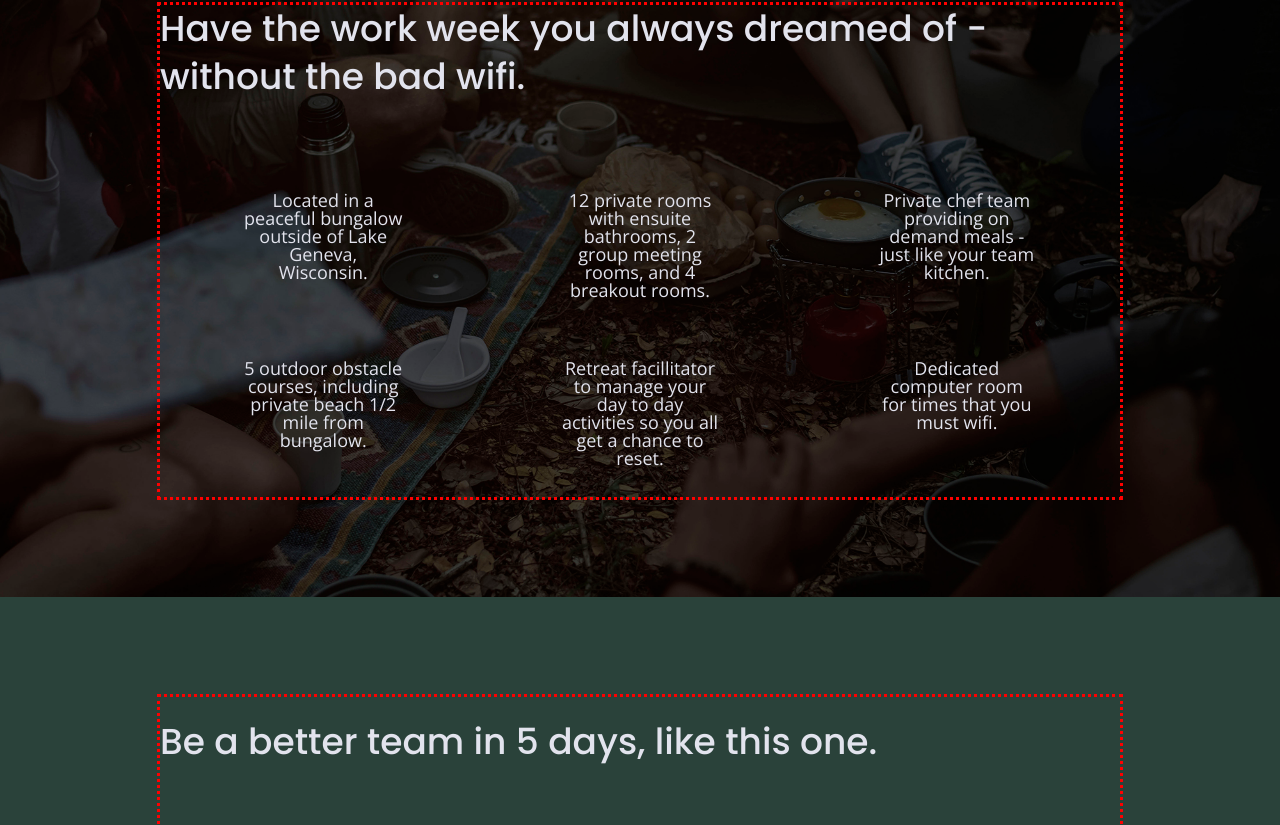
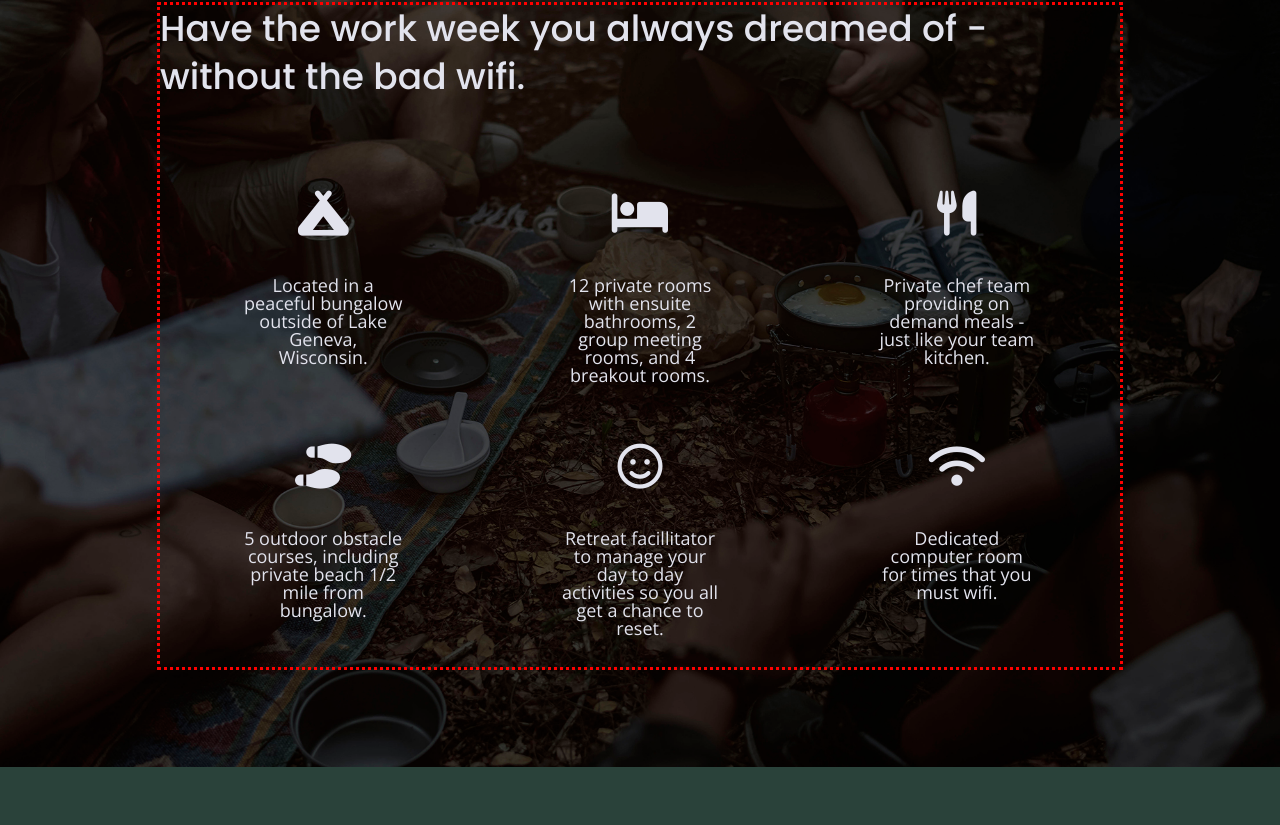
Before and after one commit to alekspono/unplugged, a website built with Parcel: page index.html in a window 1280 px wide. Shown: the part 1193-2018 px from the top of the page. Built offline with nearby package versions, Linux system fonts and the light colour scheme.

Commit message:
added Features icons

```diff
--- a/css/main.css
+++ b/css/main.css
@@ -302,6 +302,11 @@ article .content-wrapper {
   margin-bottom: 60px;
 }
 
+.features i {
+  font-size: 0.75em;
+  margin-bottom: 40px;
+}
+
 
 /*   REVIEWS   */
 
@@ -313,7 +318,7 @@ article .content-wrapper {
 
 
 
-.reviews .content-wrapper{
+.reviews .content-wrapper {
   display: flex;
   justify-content: space-between;
   flex-flow: row wrap;
@@ -323,7 +328,7 @@ article .content-wrapper {
 }
 
 .reviews article {
-  width: 49%;
+  width: 100%;
 }
 
 .reviews h2 {
@@ -333,13 +338,13 @@ article .content-wrapper {
 }
 
 .reviews h3 {
-  width: 55%;
  margin: 20px 0;
 }
 
 .reviews figure {
- width: 49%;
+  width: 100%;
 }
+
 
 /*  FOOTER   */
 
@@ -639,9 +644,7 @@ input[type=button] {
 
   }
 
-  header nav ul {
-
-  }
+  header nav ul {}
 
 
   .header-divider {
@@ -704,6 +707,7 @@ input[type=button] {
 
 
 
+
   /* Reviews */
 
   .reviews .content-wrapper {
@@ -720,7 +724,11 @@ input[type=button] {
     flex-wrap: wrap;
   }
 
-  .reviews article div {
+  .reviews article {
+    width: 49%;
+  }
+
+  .reviews figure {
     width: 49%;
   }
 
@@ -877,7 +885,7 @@ input[type=button] {
     padding-bottom: 50px;
   }
 
-  .reviews article div {
+  .reviews article {
     width: 42%;
   }
 
@@ -891,6 +899,7 @@ input[type=button] {
   .map figure {
     padding-bottom: 37.5%
   }
+
   /* FAQ Page*/
   .faq-content {
     flex-basis: 49%;
--- a/index.html
+++ b/index.html
@@ -18,9 +18,10 @@
 
   <link rel="stylesheet" href="css/normalize.css">
   <link rel="stylesheet" href="css/main.css">
+  <script src="https://kit.fontawesome.com/be8e879123.js" crossorigin="anonymous"></script>
+
 
   <meta name="theme-color" content="#fafafa">
-
 
   <link href="https://fonts.googleapis.com/css?family=Open+Sans:400,700|Poppins:500,700" rel="stylesheet">
 
@@ -76,32 +77,42 @@
         <h2>Have the work week you always dreamed of - without the bad wifi.</h2>
         <div class="features-items">
           <article>
-            <p class="fontawesome-icon"></p>
+            <p class="fontawesome-icon">
+              <i class="fas fa-campground"></i>
+            </p>
             <p class="features-item-description">Located in a peaceful bungalow outside of Lake Geneva, Wisconsin.</p>
           </article>
           <article>
-            <p class="fontawesome-icon"></p>
+            <p class="fontawesome-icon">
+              <i class="fa-solid fa-bed"></i>
+            </p>
             <p class="features-item-description">12 private rooms with ensuite bathrooms, 2 group meeting rooms, and 4
               breakout rooms.</p>
           </article>
           <article>
-            <p class="fontawesome-icon"></p>
+            <p class="fontawesome-icon">
+              <i class="fa-solid fa-utensils"></i>
+            </p>
             <p class="features-item-description">Private chef team providing on demand meals - just like your team
               kitchen.</p>
           </article>
           <article>
-            <p class="fontawesome-icon"></p>
+            <p class="fontawesome-icon">
+              <i class="fa-solid fa-shoe-prints"></i>
+            </p>
             <p class="features-item-description">5 outdoor obstacle courses, including private beach 1/2 mile from
               bungalow.</p>
           </article>
           <article>
-            <p class="fontawesome-icon"></p>
+            <p class="fontawesome-icon"><i class="fa-regular fa-face-smile"></i></p>
             <p class="features-item-description">Retreat facillitator to manage your day to day activities so you all
               get
               a chance to reset.</p>
           </article>
           <article>
-            <p class="fontawesome-icon"></p>
+            <p class="fontawesome-icon">
+              <i class="fa-solid fa-wifi"></i>
+            </p>
             <p class="features-item-description">Dedicated computer room for times that you must wifi.</p>
           </article>
         </div>
```
Also changed, not shown: about/index.html (+2 -0 lines), faq/index.html (+2 -0 lines). Lines whose indentation alone changed are shown as unchanged.
